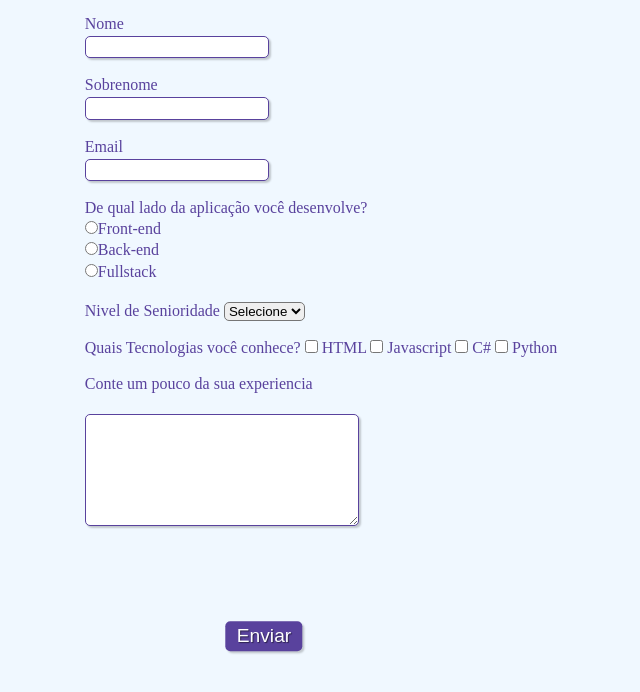
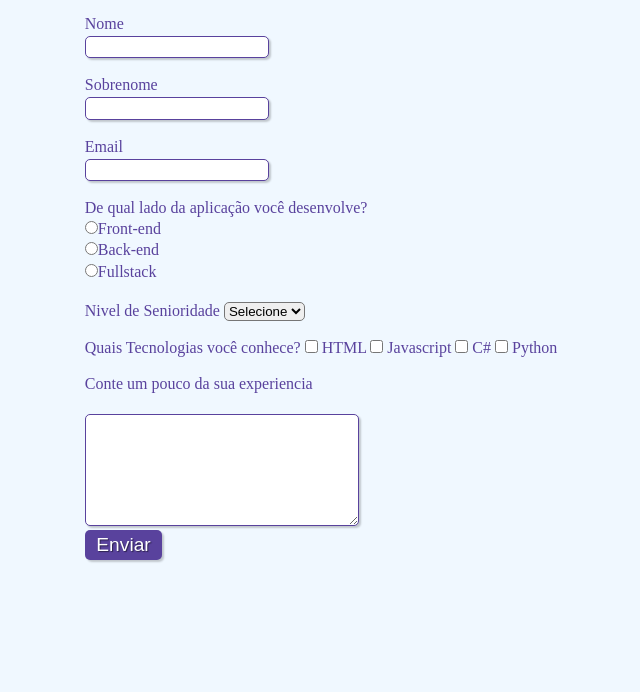
Before and after one commit to CaioSSilva/Cadastro-de-Devs, a plain HTML site: page index.html in a window 1280 px wide. Shown: the part 84-776 px from the top of the page, without its empty margins (376-1016 px from the left). Drawn offline with Linux system fonts and the light colour scheme.

Commit message:
Alterado

```diff
--- a/style.css
+++ b/style.css
@@ -57,11 +57,10 @@ button{
     padding: 0.2em 0.6em;
     box-shadow: 2px 2px 2px rgb(0,0,0,0.2);
     text-shadow: 1px 1px 1px rgb(0,0,0,0.5);
-    position: absolute;
+    position: solid;
     top: 90%;
     left: 50%;
     margin-right: -50%;
-    transform: translate(-50%, -50% );
 }
 button:hover{
     background: #ccbbff;
```
